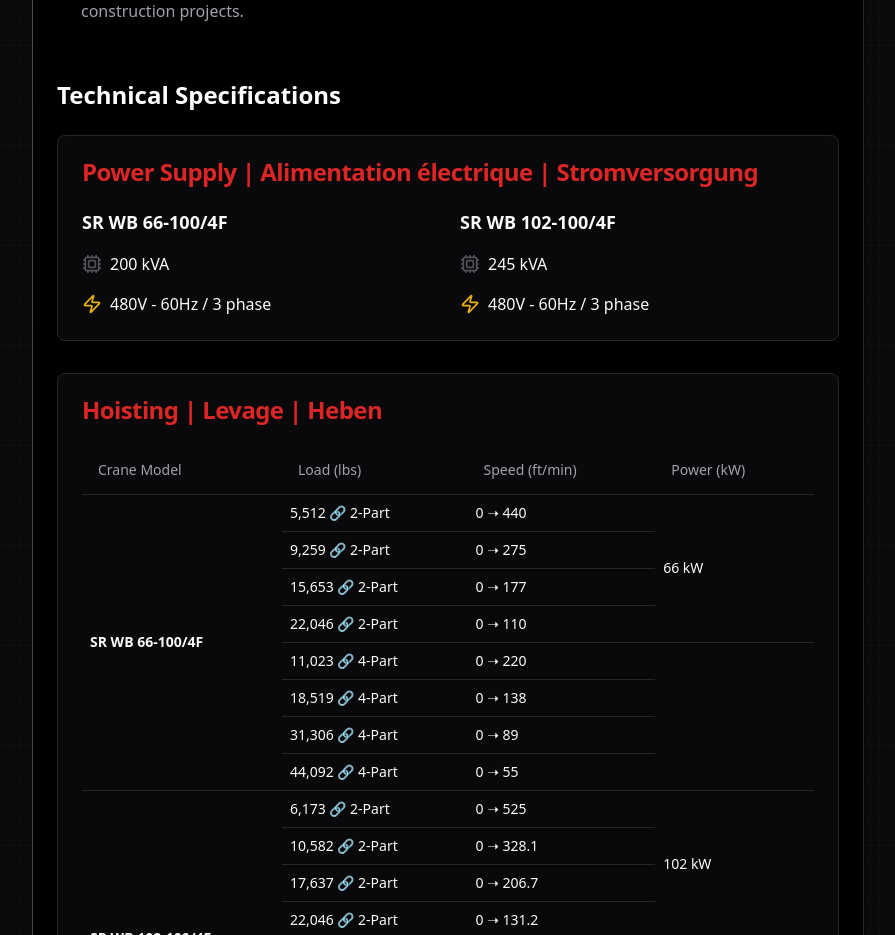
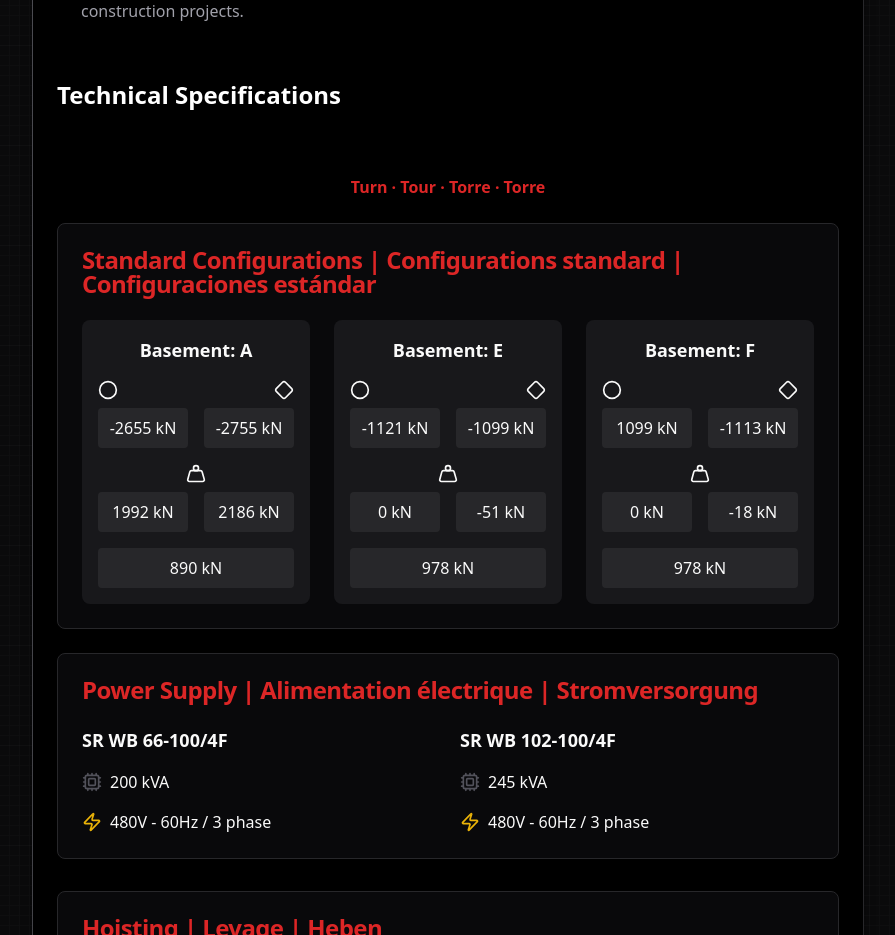
Before and after one commit to ArsCodeAmatoria/lilfoot, a Next.js app: page /tower-crane/terex-sk-415-20 in a window 1280 px wide. Shown: the part 1260-2195 px from the top of the page, without its empty margins (336-1231 px from the left). Built offline with nearby package versions, Linux system fonts and the light colour scheme; a web font is replaced by a local one.

Commit message:
Add tower standard configurations component to Terex SK 415-20 page

```diff
--- /dev/null
+++ b/app/components/TerexTowerConfigs.tsx
@@ -0,0 +1,128 @@
+'use client';
+
+import { Card, CardContent, CardHeader, CardTitle } from '../../components/ui/card';
+import { Circle, Diamond, Weight } from 'lucide-react';
+
+const TerexTowerConfigs = () => {
+  return (
+    <div className="space-y-6">
+      {/* Header Section */}
+      <div className="text-center space-y-2">
+        <h2 className="text-2xl font-bold text-black">TOWER</h2>
+        <p className="text-red-600 font-semibold">
+          Turn · Tour · Torre · Torre
+        </p>
+      </div>
+
+      {/* Standard Configurations Section */}
+      <Card>
+        <CardHeader>
+          <CardTitle className="text-red-600">
+            Standard Configurations | Configurations standard | Configuraciones estándar
+          </CardTitle>
+        </CardHeader>
+        <CardContent>
+          <div className="grid grid-cols-1 md:grid-cols-3 gap-6">
+            {/* Basement A */}
+            <div className="space-y-4 p-4 bg-gray-900 rounded-lg">
+              <h3 className="text-lg font-semibold text-center">Basement: A</h3>
+              <div className="space-y-4">
+                {/* R1 Values */}
+                <div className="space-y-2">
+                  <div className="flex justify-between items-center mb-2">
+                    <Circle className="h-5 w-5" />
+                    <Diamond className="h-5 w-5" />
+                  </div>
+                  <div className="grid grid-cols-2 gap-4 text-center">
+                    <div className="p-2 bg-gray-800 rounded">-2655 kN</div>
+                    <div className="p-2 bg-gray-800 rounded">-2755 kN</div>
+                  </div>
+                </div>
+                {/* R2 Values */}
+                <div className="space-y-2">
+                  <div className="flex justify-center mb-2">
+                    <Weight className="h-5 w-5" />
+                  </div>
+                  <div className="grid grid-cols-2 gap-4 text-center">
+                    <div className="p-2 bg-gray-800 rounded">1992 kN</div>
+                    <div className="p-2 bg-gray-800 rounded">2186 kN</div>
+                  </div>
+                </div>
+                {/* Weight Value */}
+                <div className="text-center p-2 bg-gray-800 rounded mt-4">
+                  890 kN
+                </div>
+              </div>
+            </div>
+
+            {/* Basement E */}
+            <div className="space-y-4 p-4 bg-gray-900 rounded-lg">
+              <h3 className="text-lg font-semibold text-center">Basement: E</h3>
+              <div className="space-y-4">
+                {/* R1 Values */}
+                <div className="space-y-2">
+                  <div className="flex justify-between items-center mb-2">
+                    <Circle className="h-5 w-5" />
+                    <Diamond className="h-5 w-5" />
+                  </div>
+                  <div className="grid grid-cols-2 gap-4 text-center">
+                    <div className="p-2 bg-gray-800 rounded">-1121 kN</div>
+                    <div className="p-2 bg-gray-800 rounded">-1099 kN</div>
+                  </div>
+                </div>
+                {/* R2 Values */}
+                <div className="space-y-2">
+                  <div className="flex justify-center mb-2">
+                    <Weight className="h-5 w-5" />
+                  </div>
+                  <div className="grid grid-cols-2 gap-4 text-center">
+                    <div className="p-2 bg-gray-800 rounded">0 kN</div>
+                    <div className="p-2 bg-gray-800 rounded">-51 kN</div>
+                  </div>
+                </div>
+                {/* Weight Value */}
+                <div className="text-center p-2 bg-gray-800 rounded mt-4">
+                  978 kN
+                </div>
+              </div>
+            </div>
+
+            {/* Basement F */}
+            <div className="space-y-4 p-4 bg-gray-900 rounded-lg">
+              <h3 className="text-lg font-semibold text-center">Basement: F</h3>
+              <div className="space-y-4">
+                {/* R1 Values */}
+                <div className="space-y-2">
+                  <div className="flex justify-between items-center mb-2">
+                    <Circle className="h-5 w-5" />
+                    <Diamond className="h-5 w-5" />
+                  </div>
+                  <div className="grid grid-cols-2 gap-4 text-center">
+                    <div className="p-2 bg-gray-800 rounded">1099 kN</div>
+                    <div className="p-2 bg-gray-800 rounded">-1113 kN</div>
+                  </div>
+                </div>
+                {/* R2 Values */}
+                <div className="space-y-2">
+                  <div className="flex justify-center mb-2">
+                    <Weight className="h-5 w-5" />
+                  </div>
+                  <div className="grid grid-cols-2 gap-4 text-center">
+                    <div className="p-2 bg-gray-800 rounded">0 kN</div>
+                    <div className="p-2 bg-gray-800 rounded">-18 kN</div>
+                  </div>
+                </div>
+                {/* Weight Value */}
+                <div className="text-center p-2 bg-gray-800 rounded mt-4">
+                  978 kN
+                </div>
+              </div>
+            </div>
+          </div>
+        </CardContent>
+      </Card>
+    </div>
+  );
+};
+
+export default TerexTowerConfigs;
--- a/app/tower-crane/terex-sk-415-20/page.tsx
+++ b/app/tower-crane/terex-sk-415-20/page.tsx
@@ -22,6 +22,7 @@ import CraneLoadDiagram131Wrapper from '../../components/CraneLoadDiagram131Wrap
 import CraneLoadDiagram114Wrapper from '../../components/CraneLoadDiagram114Wrapper';
 import TerexHoistingSpecs from '../../components/TerexHoistingSpecs';
 import TerexSpeedSpecsWrapper from '../../components/TerexSpeedSpecsWrapper';
+import TerexTowerConfigs from '../../components/TerexTowerConfigs';
 
 export const metadata = {
   title: 'Terex SK 415-20 Specifications | Tower Cranes | lilfoot',
@@ -126,6 +127,9 @@ export default function TerexSK41520Page() {
       {/* Technical Specifications Section */}
       <div className="space-y-6">
         <h2 className="text-2xl font-bold text-white">Technical Specifications</h2>
+
+        {/* Tower Configurations */}
+        <TerexTowerConfigs />
 
         {/* Hoisting and Power Supply Specifications */}
         <TerexHoistingSpecs />
```
